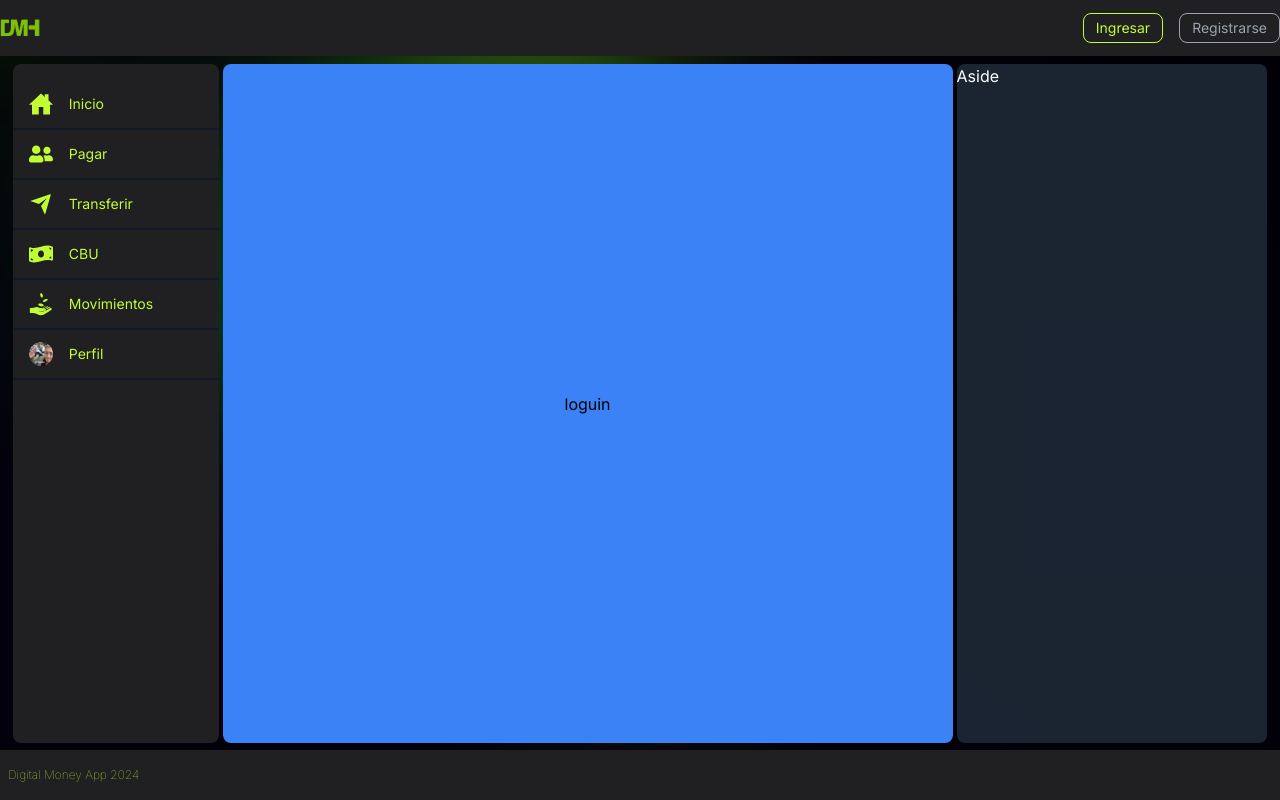
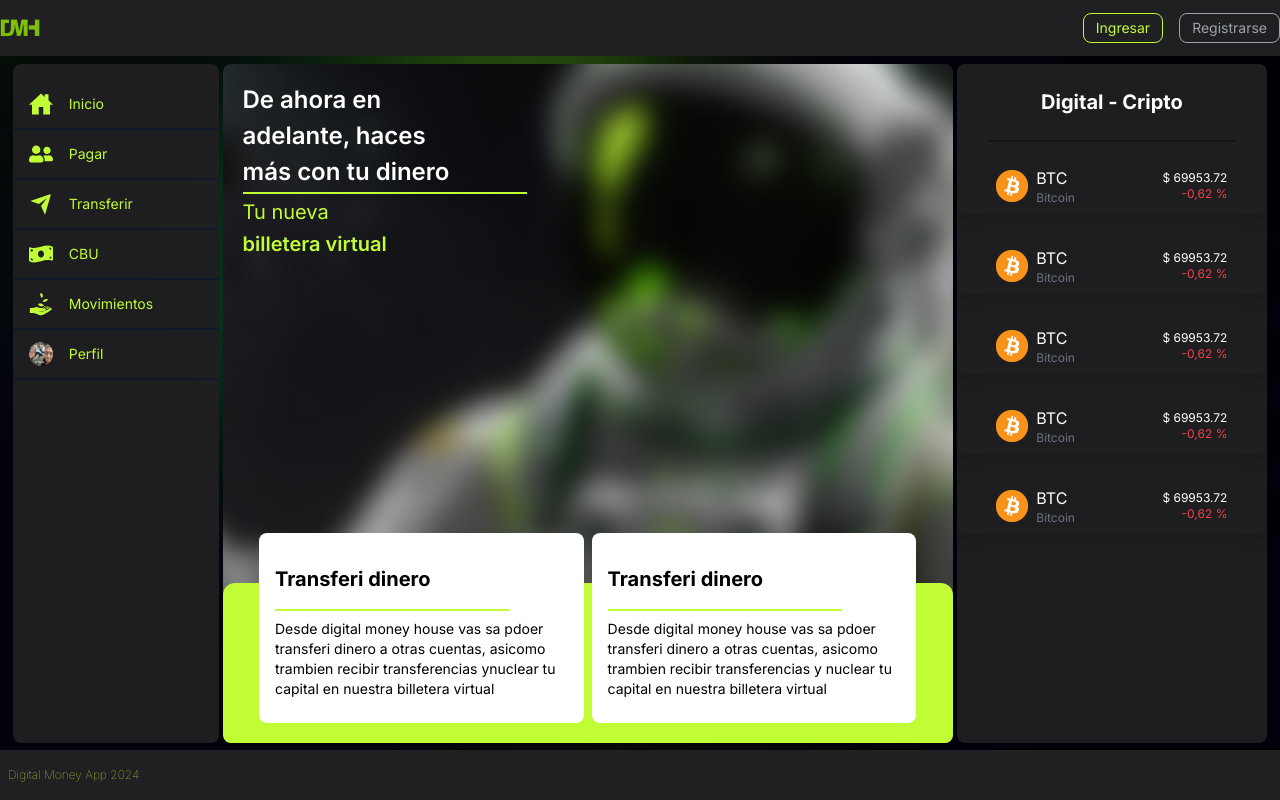
Before and after one commit to Nicoogf/proyecto-digital-money, a Next.js app: page / in a window 1280 px wide. Built offline with nearby package versions, Linux system fonts and the light colour scheme.

Commit message:
Avance sobre asidelateral y home

```diff
--- a/app/Components/AsideLateral/AsideLateral.jsx
+++ b/app/Components/AsideLateral/AsideLateral.jsx
@@ -1,9 +1,112 @@
 import React from 'react'
+import bitcoin from "../../../public/bitcoin.png"
+import Image from 'next/image'
 
 const AsideLateral = () => {
   return (
-    <aside className={`hidden lg:grid bg-gray-800/90 text-white lg:col-span-3 rounded-lg`}>
-      Aside
+    <aside className={`hidden lg:grid bg-grey-user/95 text-white lg:col-span-3 rounded-lg`}>
+
+      <div className='flex flex-col '>
+
+        <h2 className='text-center py-6 font-bold text-xl'> Digital - Cripto </h2>
+        <div className='text-gray-500 border border-grey-dark w-[80%] mx-auto mb-4' />
+
+        <section className='flex flex-col gap-y-6 '>
+
+          <article className='flex flex-row items-center justify-around gap-x-2 shadow-lg py-2'>
+            <div className='flex flex-row gap-x-2 items-center'>
+              <Image src={bitcoin} className='w-8 h-8' alt="criptomoneda" />
+              <div className='flex flex-col'>
+                <h6 className='text-green'>  BTC </h6>
+                <h6 className='text-xs text-gray-500'>  Bitcoin </h6>
+              </div>
+            </div>
+
+            <div className='flex flex-col'>
+              <h6 className='text-xs'> $ 69953.72 </h6>
+              <h6 className='text-xs text-red-500 text-end'> -0,62 % </h6>
+            </div>
+
+
+          </article>
+
+          <article className='flex flex-row items-center justify-around gap-x-2 shadow-lg py-2'>
+            <div className='flex flex-row gap-x-2 items-center'>
+              <Image src={bitcoin} className='w-8 h-8' alt="criptomoneda" />
+              <div className='flex flex-col'>
+                <h6 className='text-green'>  BTC </h6>
+                <h6 className='text-xs text-gray-500'>  Bitcoin </h6>
+              </div>
+            </div>
+
+            <div className='flex flex-col'>
+              <h6 className='text-xs'> $ 69953.72 </h6>
+              <h6 className='text-xs text-red-500 text-end'> -0,62 % </h6>
+            </div>
+
+
+          </article>
+
+          <article className='flex flex-row items-center justify-around gap-x-2 shadow-lg py-2'>
+            <div className='flex flex-row gap-x-2 items-center'>
+              <Image src={bitcoin} className='w-8 h-8' alt="criptomoneda" />
+              <div className='flex flex-col'>
+                <h6 className='text-green'>  BTC </h6>
+                <h6 className='text-xs text-gray-500'>  Bitcoin </h6>
+              </div>
+            </div>
+
+            <div className='flex flex-col'>
+              <h6 className='text-xs'> $ 69953.72 </h6>
+              <h6 className='text-xs text-red-500 text-end'> -0,62 % </h6>
+            </div>
+
+
+          </article>
+
+          <article className='flex flex-row items-center justify-around gap-x-2 shadow-lg py-2'>
+            <div className='flex flex-row gap-x-2 items-center'>
+              <Image src={bitcoin} className='w-8 h-8' alt="criptomoneda" />
+              <div className='flex flex-col'>
+                <h6 className='text-green'>  BTC </h6>
+                <h6 className='text-xs text-gray-500'>  Bitcoin </h6>
+              </div>
+            </div>
+
+            <div className='flex flex-col'>
+              <h6 className='text-xs'> $ 69953.72 </h6>
+              <h6 className='text-xs text-red-500 text-end'> -0,62 % </h6>
+            </div>
+
+
+          </article>
+
+          <article className='flex flex-row items-center justify-around gap-x-2 shadow-lg py-2'>
+            <div className='flex flex-row gap-x-2 items-center'>
+              <Image src={bitcoin} className='w-8 h-8' alt="criptomoneda" />
+              <div className='flex flex-col'>
+                <h6 className='text-green'>  BTC </h6>
+                <h6 className='text-xs text-gray-500'>  Bitcoin </h6>
+              </div>
+            </div>
+
+            <div className='flex flex-col'>
+              <h6 className='text-xs'> $ 69953.72 </h6>
+              <h6 className='text-xs text-red-500 text-end'> -0,62 % </h6>
+            </div>
+
+
+          </article>
+
+
+
+
+
+        </section>
+      </div>
+
+
+
     </aside>
   )
 }
--- a/app/Components/NavLateral/NavLateral.jsx
+++ b/app/Components/NavLateral/NavLateral.jsx
@@ -25,7 +25,7 @@ const NavLateral = () => {
 
   return (
     <nav className={
-      ` bg-grey-user hidden sm:grid sm:col-span-1 xl:col-span-2 rounded-lg
+      ` bg-grey-user/95 hidden sm:grid sm:col-span-1 xl:col-span-2 rounded-lg
        `}>
 
 
@@ -36,22 +36,22 @@ const NavLateral = () => {
           <h6 className="hidden xl:flex text-green-lime text-sm"> Inicio </h6>
         </Link>
 
-        <Link href="" className='text-green-lime flex flex-row items-center  py-3 gap-x-4 border-b-2 border-gray-900 hover:bg-grey-dark transition-all duration-200'>
+        <Link href="/pagar" className='text-green-lime flex flex-row items-center  py-3 gap-x-4 border-b-2 border-gray-900 hover:bg-grey-dark transition-all duration-200'>
           <FaUserFriends className="text-2xl mx-auto  xl:mx-0 xl:ml-4" />
           <h6 className="hidden xl:flex text-green-lime text-sm"> Pagar </h6>
         </Link>
 
-        <Link href="" className='text-green-lime flex flex-row items-center  py-3 gap-x-4  border-b-2 border-gray-900 hover:bg-grey-dark transition-all duration-200'>
+        <Link href="/transferir" className='text-green-lime flex flex-row items-center  py-3 gap-x-4  border-b-2 border-gray-900 hover:bg-grey-dark transition-all duration-200'>
           <RiSendPlaneFill className="text-2xl mx-auto  xl:mx-0 xl:ml-4" />
           <h6 className="hidden xl:flex text-green-lime text-sm"> Transferir </h6>
         </Link>
 
-        <Link href="" className='text-green-lime flex flex-row items-center  py-3 gap-x-4  border-b-2 border-gray-900 hover:bg-grey-dark transition-all duration-200'>
+        <Link href="/cbu" className='text-green-lime flex flex-row items-center  py-3 gap-x-4  border-b-2 border-gray-900 hover:bg-grey-dark transition-all duration-200'>
           <FaMoneyBillWave className="text-2xl mx-auto  xl:mx-0 xl:ml-4" />
           <h6 className="hidden xl:flex text-green-lime text-sm"> CBU </h6>
         </Link>
 
-        <Link href="" className='text-green-lime flex flex-row items-center  py-3 gap-x-4  border-b-2 border-gray-900 hover:bg-grey-dark transition-all duration-200'>
+        <Link href="/movimientos" className='text-green-lime flex flex-row items-center  py-3 gap-x-4  border-b-2 border-gray-900 hover:bg-grey-dark transition-all duration-200'>
           <GiReceiveMoney className="text-2xl mx-auto  xl:mx-0 xl:ml-4" />
           <h6 className="hidden xl:flex text-green-lime text-sm"> Movimientos </h6>
         </Link>
--- /dev/null
+++ b/app/cbu/page.jsx
@@ -0,0 +1,15 @@
+
+import React from 'react'
+const Loguin = () => {
+
+
+
+    return (
+        <section className={`grid col-span-12 sm:col-span-11 lg:col-span-8 xl:col-span-7 bg-orange-500 rounded-lg justify-center items-center`}>
+
+            cbu
+        </section>
+    )
+}
+
+export default Loguin
--- a/app/loguin/page.jsx
+++ b/app/loguin/page.jsx
@@ -67,16 +67,16 @@ const Loguin = ({ isLogued }) => {
 
       </div>
 
-      <div className={`${!inPass ? "opacity-0 hidden" : " opacity-1 flex"} relative pb-16 w-[97%] max-w-[440px] bg-gray-600/20 rounded-lg flex flex-col`}>
+      <div className={`${!inPass ? "opacity-0 hidden" : " opacity-1 flex"} text-white relative pb-16 w-[97%] max-w-[440px] bg-gray-600/20 rounded-lg flex flex-col`}>
         <h2 className='text-center font-bold py-4 text-lg'> Ingresar Contraseña</h2>
 
-        <div className='flex flex-row items-center mx-auto gap-x-4 bg-gray-900/50 px-5 py-3 rounded-lg  mb-6'>
-          <Image src={profile} className='w-10 h-10 rounded-full object-cover' />
-          <div>
-            <h3 className='text-xs text-gray-200 py-2'> {email} </h3>
+        <div className='flex flex-row items-center w-full gap-x-4 bg-gray-900/50  py-3  mb-6 px-16'>
+          <Image src={profile} className='w-12 h-12 rounded-full object-cover' />
+          <div className='w-[80%]'>
+            <h3 className='text-xs text-gray-200 py-2 font-semibold'> {email} </h3>
             <button
               onClick={backEmail}
-              className='w-full text-xs bg-gray-900 rounded-lg text-green-lime py-2 px-4 cursor-pointer flex flex-row items-center gap-x-2 hover:bg-green-lime hover:text-grey-dark transition-all duration-300 border border-green-lime justify-center'>
+              className='w-full text-[10px] bg-gray-900 rounded-lg text-green-lime py-2 px-4 cursor-pointer flex flex-row items-center gap-x-2 hover:bg-green-lime hover:text-grey-dark transition-all duration-300 border border-green-lime justify-center'>
               Cambiar Usuario
               <MdExitToApp />
             </button>
--- /dev/null
+++ b/app/movimientos/page.jsx
@@ -0,0 +1,15 @@
+
+import React from 'react'
+const Loguin = () => {
+
+
+
+    return (
+        <section className={`grid col-span-12 sm:col-span-11 lg:col-span-8 xl:col-span-7 bg-green-400 rounded-lg justify-center items-center`}>
+
+            movimientos
+        </section>
+    )
+}
+
+export default Loguin
--- /dev/null
+++ b/app/pagar/page.jsx
@@ -0,0 +1,15 @@
+
+import React from 'react'
+const Loguin = () => {
+
+
+
+    return (
+        <section className={`grid col-span-12 sm:col-span-11 lg:col-span-8 xl:col-span-7 bg-red-500 rounded-lg justify-center items-center`}>
+
+            Pagar
+        </section>
+    )
+}
+
+export default Loguin
--- a/app/page.js
+++ b/app/page.js
@@ -9,9 +9,40 @@ export default function Home() {
   const estaOnline = useAppSelector(state => state.userReducer.online)
   return (
 
-    <section className={`grid col-span-12 sm:col-span-11 lg:col-span-8 xl:col-span-7 bg-blue-500 rounded-lg justify-center items-center`}>
+    <section className={`relative bg-fondo bg-center grid col-span-12 sm:col-span-11 lg:col-span-8 xl:col-span-7 bg-blue-500 rounded-lg`}>
 
-        loguin
+      <article className="pl-5 pt-5 flex flex-col gap-y-1">
+        <h2 className="text-white font-semibold text-2xl"> De ahora en </h2>
+        <h3 className="text-white font-semibold text-2xl"> adelante, haces </h3>
+        <h4 className="text-white font-semibold text-2xl"> más con tu dinero </h4>
+        <div className="border border-green-lime w-[40%] " />
+        <h4 className="text-green-lime text-xl"> Tu nueva </h4>
+        <h4 className="text-green-lime font-semibold text-xl"> billetera virtual</h4>
+      </article>
+
+      <article className="bg-green-lime h-[40vh] md:h-[20vh] absolute z-50 bottom-0 left-0 w-full rounded-t-xl rounded-b-lg">
+        <div className="relative w-full h-[40vh] md:h-[20vh]  flex justify-center">
+
+          <div className=" w-full flex flex-col md:flex-row gap-y-2 absolute bottom-5 md:w-[90%] xl:justify-center xl:items-center xl:mx-auto md:gap-x-2">
+
+            <section className="bg-white w-[90%] mx-auto p-4 rounded-lg">
+              <h3 className="text-xl font-bold py-4"> Transferi dinero </h3>
+              <div className="border border-green-lime w-[80%] " />
+              <h6 className="text-sm py-2"> Desde digital money house vas sa pdoer transferi dinero a otras cuentas, asicomo trambien recibir transferencias ynuclear tu capital en nuestra billetera virtual</h6>
+            </section>
+
+            <section className="bg-white w-[90%] mx-auto p-4 rounded-lg">
+              <h3 className="text-xl font-bold py-4"> Transferi dinero </h3>
+              <div className="border border-green-lime w-[80%] " />
+              <h6 className="text-sm py-2"> Desde digital money house vas sa pdoer transferi dinero a otras cuentas, asicomo trambien recibir transferencias y nuclear tu capital en nuestra billetera virtual</h6>
+            </section>
+          </div>
+
+
+        </div>
+
+      </article>
+
 
     </section>
   );
--- /dev/null
+++ b/app/transferir/page.jsx
@@ -0,0 +1,15 @@
+
+import React from 'react'
+const Loguin = () => {
+
+
+
+    return (
+        <section className={`grid col-span-12 sm:col-span-11 lg:col-span-8 xl:col-span-7 bg-violet-500 rounded-lg justify-center items-center`}>
+
+            Transferir
+        </section>
+    )
+}
+
+export default Loguin
```
Also changed, not shown: public/bitcoin.png (added).
